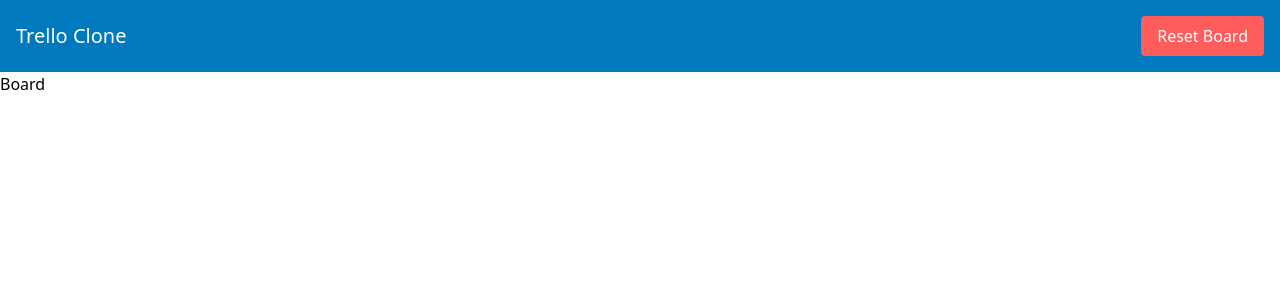
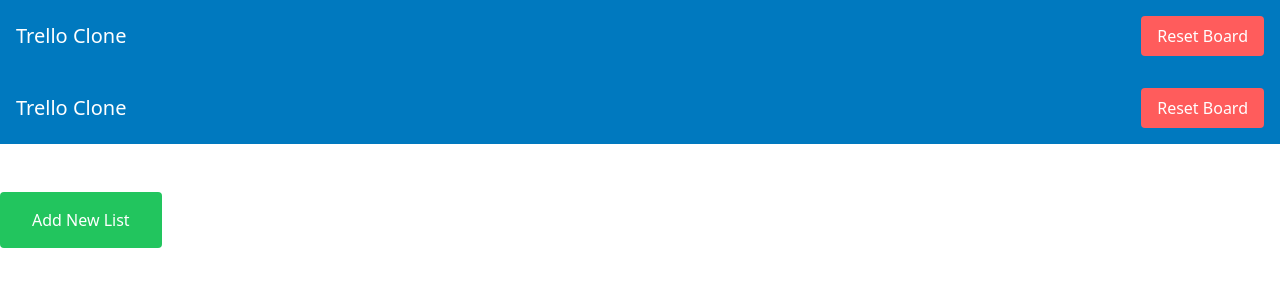
Before and after one commit to uttampatro/trello-clone, a React (Create React App) app: page / in a window 1280 px wide. Shown: the top 300 px of the page. Built offline with nearby package versions, Linux system fonts and the light colour scheme.

Commit message:
add: board

```diff
--- a/src/components/Board/index.js
+++ b/src/components/Board/index.js
@@ -1,9 +1,46 @@
-import React from 'react'
+import React, { useState, useEffect } from "react";
+import Header from "../Header";
+import List from "../List";
 
-function Board() {
+const Board = () => {
+  const [lists, setLists] = useState([]);
+
+  useEffect(() => {
+    const savedLists = JSON.parse(localStorage.getItem("lists")) || [];
+    setLists(savedLists);
+  }, []);
+
+  useEffect(() => {
+    localStorage.setItem("lists", JSON.stringify(lists));
+  }, [lists]);
+
+  const resetBoard = () => {
+    setLists([]);
+  };
+
+  const addList = () => {
+    const title = prompt("Enter list title");
+    if (title) {
+      setLists([...lists, { id: Date.now(), title, cards: [] }]);
+    }
+  };
+
   return (
-    <div>Board</div>
-  )
-}
+    <div>
+      <Header resetBoard={resetBoard} />
+      <div className="flex overflow-x-auto py-6 space-x-4">
+        {lists.map((list) => (
+          <List key={list.id} list={list} setLists={setLists} />
+        ))}
+      </div>
+      <button
+        onClick={addList}
+        className="bg-green-500 text-white py-4 px-8 rounded"
+      >
+        Add New List
+      </button>
+    </div>
+  );
+};
 
-export default Board
+export default Board;
--- a/src/components/Header/index.js
+++ b/src/components/Header/index.js
@@ -1,14 +1,17 @@
 import React from "react";
 
-function Header() {
+const Header = ({ resetBoard }) => {
   return (
     <header className="bg-[#0079bf] text-white p-4 flex justify-between items-center">
       <h1 className="text-xl">Trello Clone</h1>
-      <button className="bg-[#ff5c5c] text-white py-2 px-4 rounded hover:bg-[#e04d4d]">
+      <button
+        onClick={resetBoard}
+        className="bg-[#ff5c5c] text-white py-2 px-4 rounded hover:bg-[#e04d4d]"
+      >
         Reset Board
       </button>
     </header>
   );
-}
+};
 
 export default Header;
```
